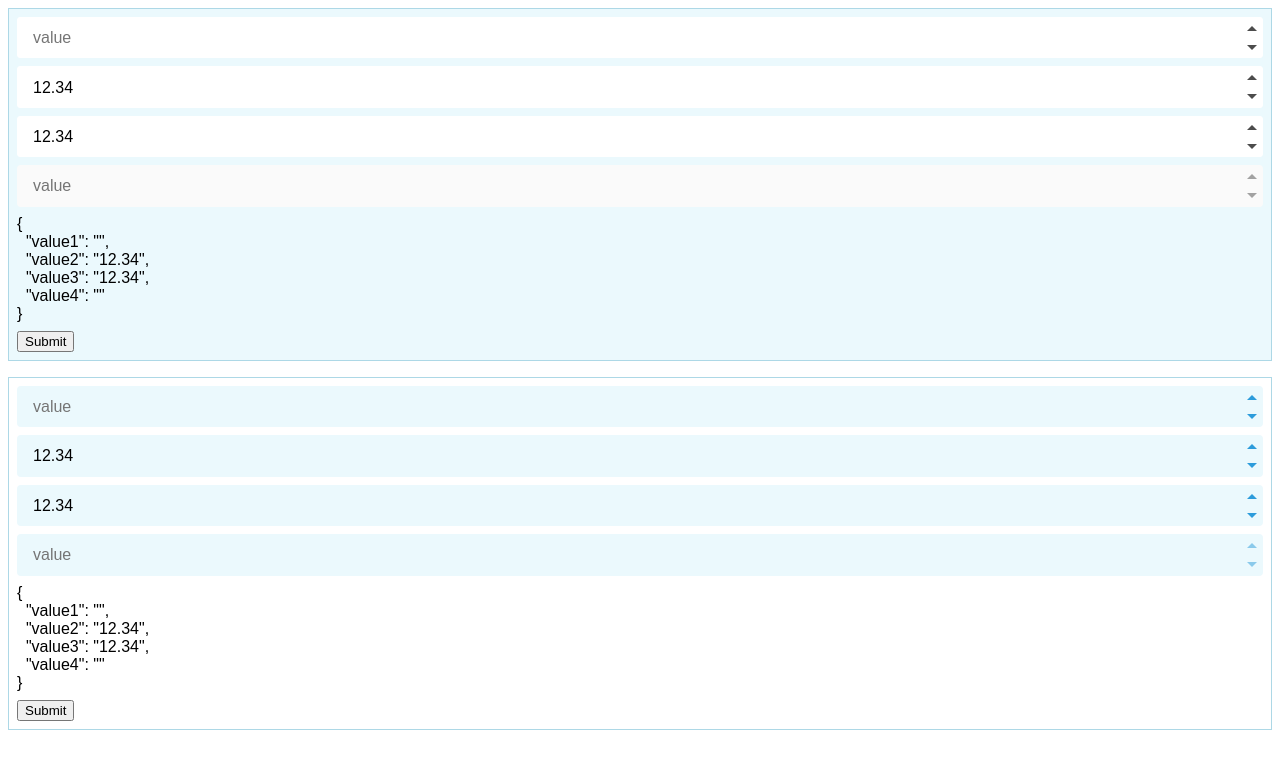
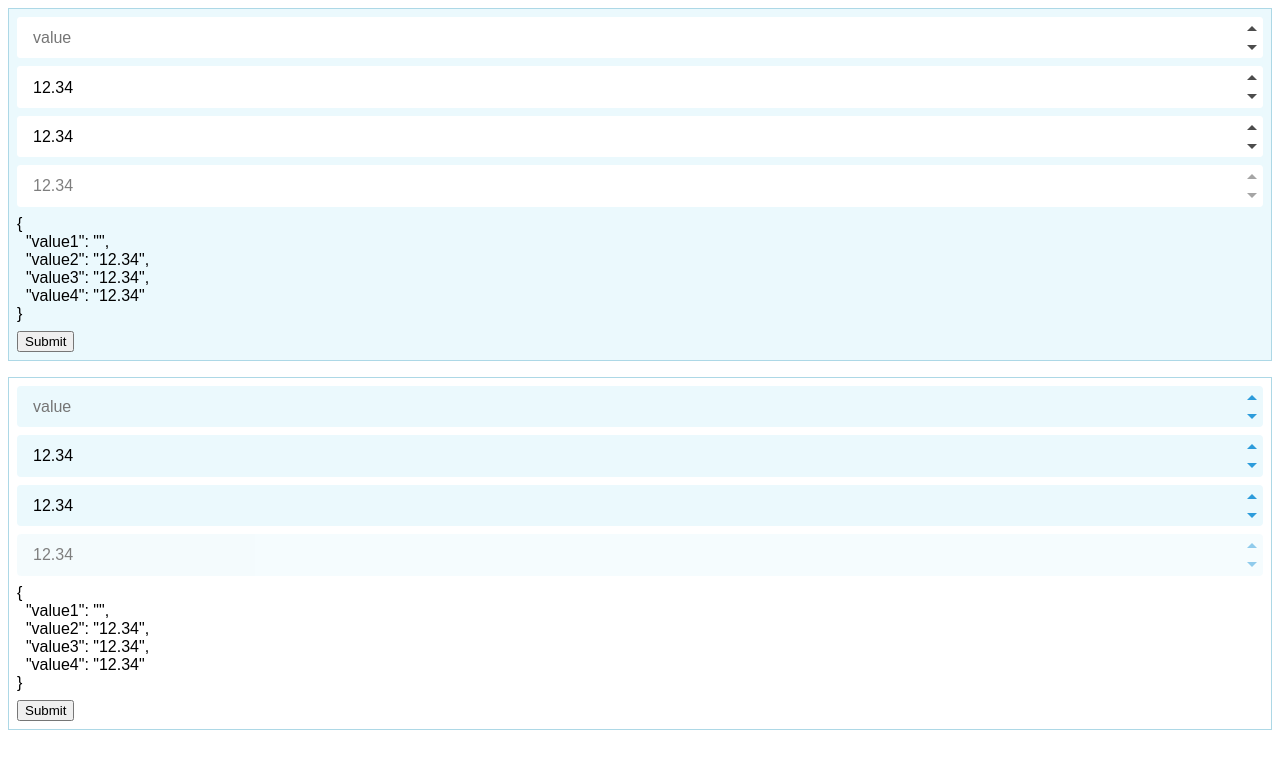
Before and after one commit to mark-hennessy/react-number-input, a React (Create React App) app: page / in a window 1280 px wide. Shown: the top 760 px of the page. Built offline with nearby package versions, Linux system fonts and the light colour scheme.

Commit message:
update disabled style

```diff
--- a/src/DemoForm/DemoForm.js
+++ b/src/DemoForm/DemoForm.js
@@ -11,7 +11,7 @@ const DemoForm = ({ formName, blue, className }) => {
     value1: '',
     value2: '12.34',
     value3: '12.34',
-    value4: '',
+    value4: '12.34',
   });
 
   const connectToState = stateKey => {
--- a/src/NumberInput/NumberInput.scss
+++ b/src/NumberInput/NumberInput.scss
@@ -1,7 +1,14 @@
 .number-input {
   display: inline-block;
   position: relative;
+
+  // so opacity can be set on the input when disabled
   background: white;
+
+  &,
+  &__input {
+    border-radius: 4px;
+  }
 
   &__input {
     width: 100%;
@@ -11,6 +18,7 @@
     line-height: 1.21428571em;
     font-family: "Nunito", sans-serif;
     color: black;
+    background: white;
 
     &:focus {
       color: #07a9ef;
@@ -19,17 +27,12 @@
     }
   }
 
-  &,
-  &__input {
-    border-radius: 4px;
-  }
-
-  &.blue &__input {
+  &.blue &__input{
     background: #ebf9fd;
   }
 
   &.disabled &__input {
-    color: rgba(0, 0, 0, 0.3);
+    opacity: 0.5;
   }
 
   &__arrow-buttons {
```
